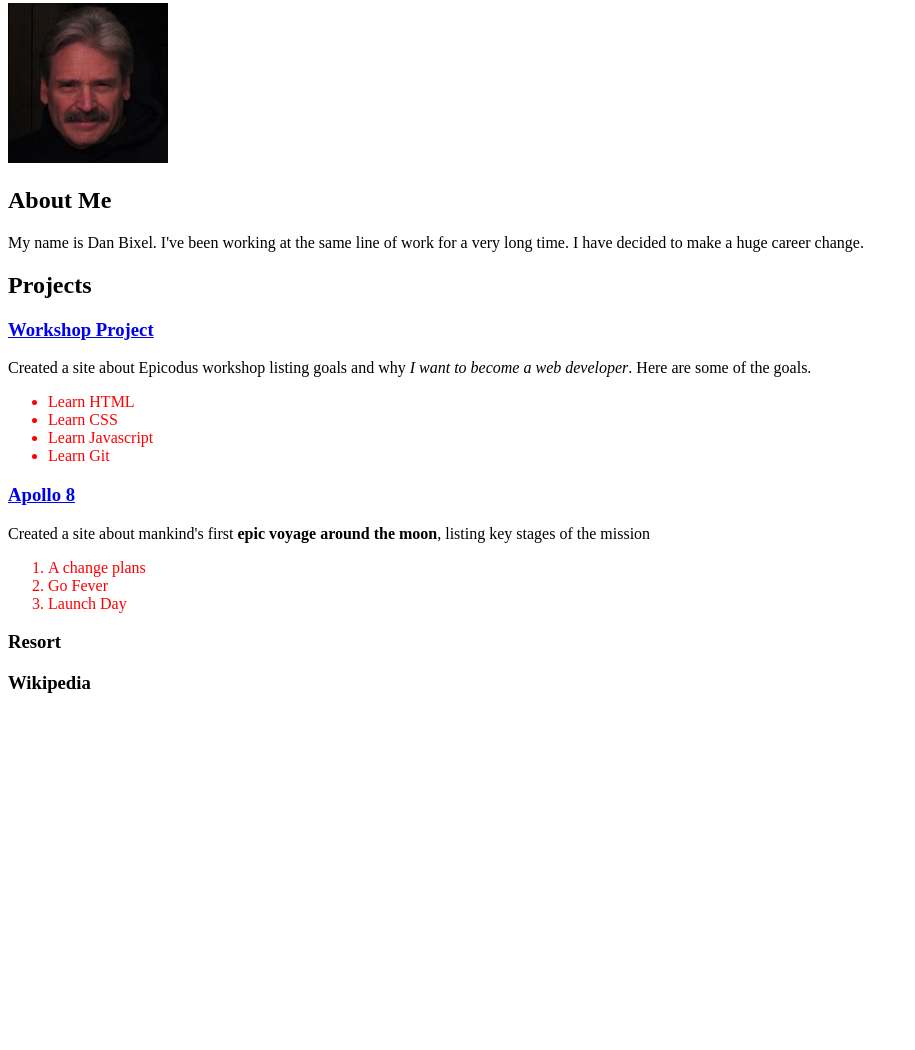
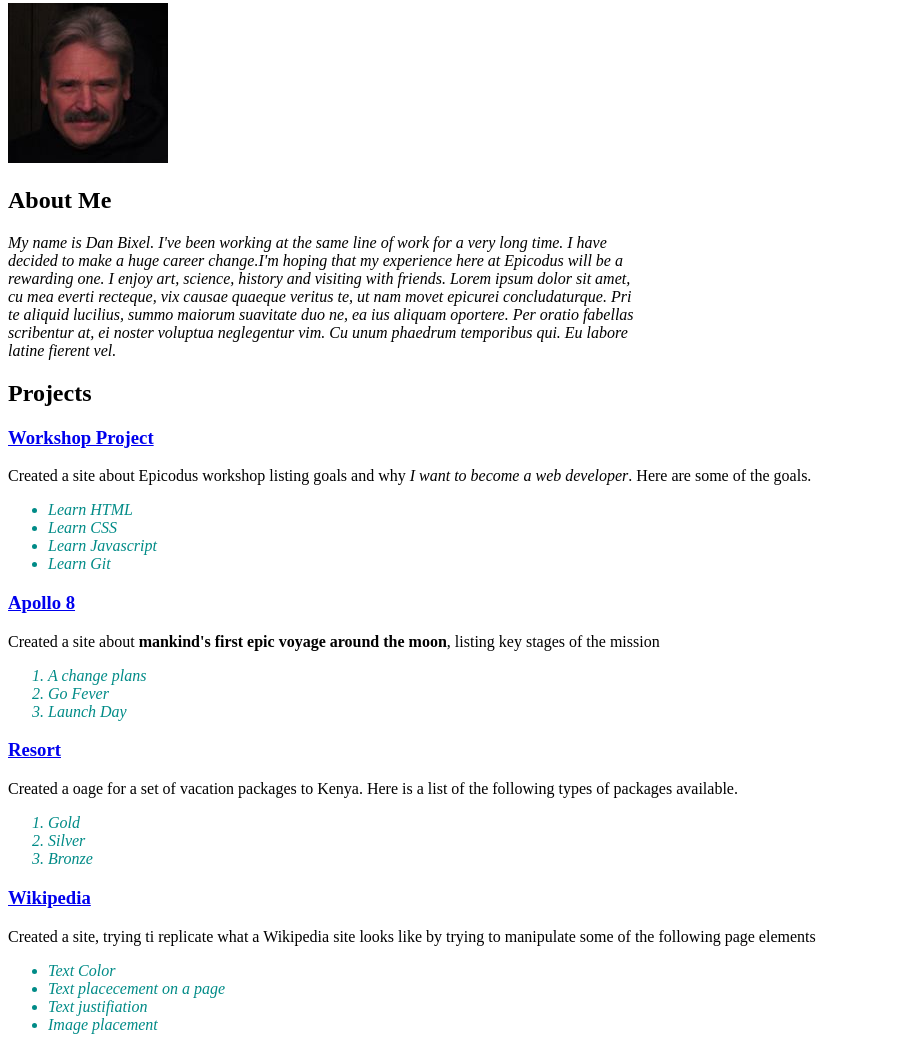
Before and after one commit to badnice/Dans_Portfolio, a plain HTML site: page index.html in a window 1280 px wide. Shown: the part 77-1127 px from the top of the page, without its empty margins (0-915 px from the left). Before the commit the page ends 800 px from the top, so only its background shows below. Drawn offline with Linux system fonts and the light colour scheme.

Commit message:
add links to projects and change font color and style for h1 heading and list elements.

```diff
--- a/css/styles.css
+++ b/css/styles.css
@@ -1,13 +1,14 @@
 h1 {
-  color: blue;
+  color: #008B87;
   text-align: center;
 }
 
 li {
-  color: red;
+  color: #008B87;
+  font-style: italic;
 }
 
-p. intro {
-  width:50%
-  font-style:italic;
+p.about {
+  width: 50%;
+  font-style: italic;
 }
--- a/index.html
+++ b/index.html
@@ -6,9 +6,11 @@
     <h1>Dan's Portfoilio</h1>
     <img src="img/Dan_Bixel.jpg" alt="A photo of Dan.">
     <h2>About Me</h2>
-      <p class="intro">My name is Dan Bixel. I've been working at the same line of work for a very long time. I have decided to make a huge career change.</p>
+      <p class="about">
+        My name is Dan Bixel. I've been working at the same line of work for a very long time. I have decided to make a huge career change.I'm hoping that my experience here at Epicodus will be a rewarding one. I enjoy art, science, history and visiting with friends. Lorem ipsum dolor sit amet, cu mea everti recteque, vix causae quaeque veritus te, ut nam movet epicurei concludaturque. Pri te aliquid lucilius, summo maiorum suavitate duo ne, ea ius aliquam oportere. Per oratio fabellas scribentur at, ei noster voluptua neglegentur vim. Cu unum phaedrum temporibus qui. Eu labore latine fierent vel.
+      </p>
     <h2>Projects</h2>
-    <h3><a href ="https://epicenter.epicodus.com/courses/178/code_reviews/945">Workshop Project</a></h3>
+    <h3><a href ="https://github.com/badnice/workshop_project.git/">Workshop Project</a></h3>
     <p>Created a site about Epicodus workshop listing goals and why <em>I want to become a web developer</em>. Here are some of the goals.</p>
     <ul>
       <li>Learn HTML</li>
@@ -16,15 +18,26 @@
       <li>Learn Javascript</li>
       <li>Learn Git</li>
     </ul>
-    <h3><a href ="https://www.learnhowtoprogram.com/intro-to-programming">Apollo 8</a></h3>
-    <p>Created a site about mankind's first <strong>epic voyage around the moon</strong>, listing key stages of the mission</p>
+    <h3><a href ="https://github.com/badnice/Apollo_8.git">Apollo 8</a></h3>
+    <p>Created a site about <strong>mankind's first epic voyage around the moon</strong>, listing key stages of the mission</p>
       <ol>
         <li>A change plans</li>
         <li>Go Fever</li>
         <li>Launch Day</li>
       </ol>
-    <h3>Resort</h3>
-    <h3>Wikipedia</h3>
-      </ul>
+    <h3><a href ="https://github.com/badnice/Resort.git">Resort</a></h3>
+    <p>Created a oage for a set of vacation packages to Kenya. Here is a list of the following types of packages available.
+      <ol>
+        <li>Gold</li>
+        <li>Silver</li>
+        <li>Bronze</li>
+      </ol>
+    <h3><a href ="https://github.com/badnice/wikipedia.git">Wikipedia</a></h3>
+    <p>Created a site, trying ti replicate what a Wikipedia site looks like by trying to manipulate some of the following page elements</p>
+      <ul>
+        <li>Text Color</li>
+        <li>Text placecement on a page</li>
+        <li>Text justifiation</li>
+        <li>Image placement</li>
     </head>
 </html>
```
